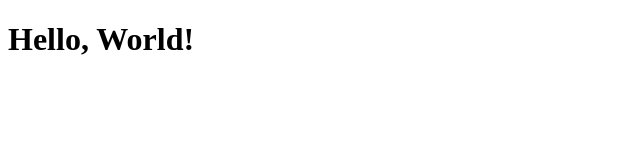
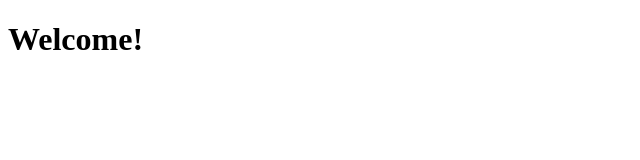
Before and after one commit to ajithtg/Test, a plain HTML site: page index.html in a window 1280 px wide. Shown: the whole page, without its empty margins (0-640 px from the left). Drawn offline with Linux system fonts and the light colour scheme.

Commit message:
Update index.html

```diff
--- a/index.html
+++ b/index.html
@@ -2,9 +2,9 @@
 <html lang="en">
 <head>
     <meta charset="UTF-8">
-    <title>Hello World</title>
+    <title>Welcome</title>
 </head>
 <body>
-    <h1>Hello, World!</h1>
+    <h1>Welcome!</h1>
 </body>
 </html>
```
